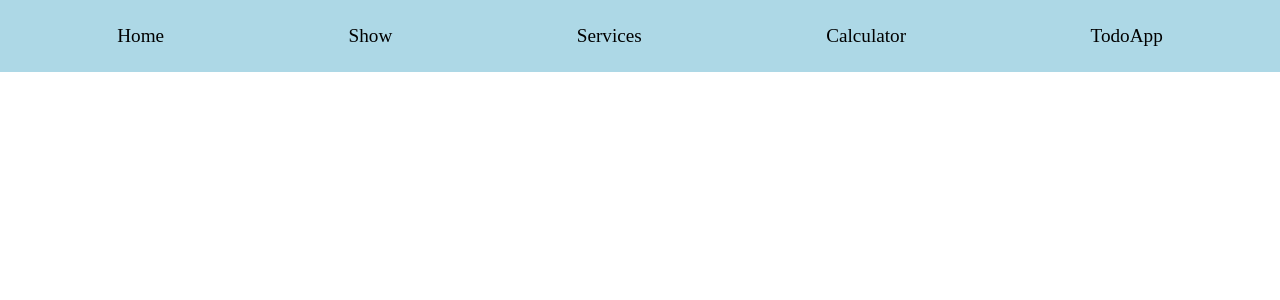
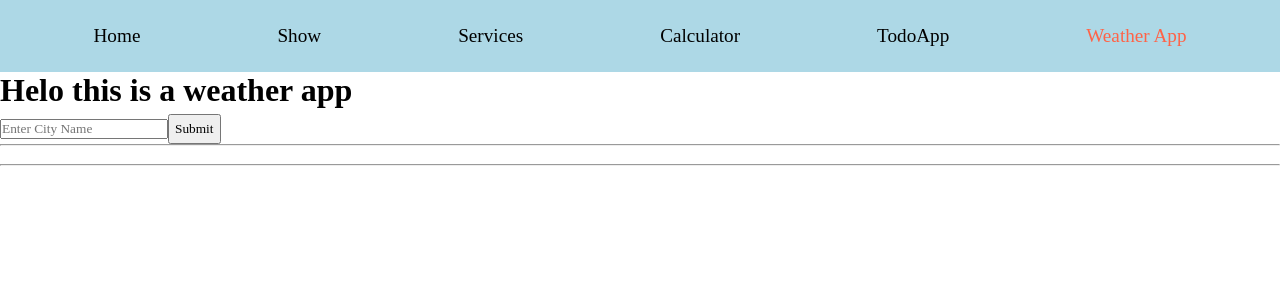
Before and after one commit to akshay5568/ReactPractis, a React (Vite) app: page /weather in a window 1280 px wide. Shown: the top 300 px of the page. Built offline with nearby package versions, Linux system fonts and the light colour scheme.

Commit message:
implemented a basic and without ui weather app.

```diff
--- a/src/Router/Routess.jsx
+++ b/src/Router/Routess.jsx
@@ -6,6 +6,7 @@ import Services from "../components/Services";
 import Adddata from "../components/Adddata";
 import Calculator from "../components/Calculator";
 import TodoList from "../components/TodoList";
+import Weather from "../components/Weather";
 
 function Routess(){
     return (
@@ -17,6 +18,7 @@ function Routess(){
                 <Route path="/services" element={<Services/>} />
                 <Route path="/calculator" element={<Calculator/>} />
                 <Route path="/todo" element={<TodoList/>} />
+                <Route path="/weather" element={<Weather/>} />
             </Routes>
         </div>
     )
--- a/src/components/Navbar.jsx
+++ b/src/components/Navbar.jsx
@@ -11,6 +11,7 @@ function NavBar() {
                 <NavLink to="/services" style={(e)=> e.isActive ? {color:"tomato"} : {color:"black"}}>Services</NavLink>
                 <NavLink to="/calculator" style={(e)=> e.isActive ? {color:"tomato"} : {color:"black"}}>Calculator</NavLink>
                 <NavLink to="/todo" style={(e)=> e.isActive ? {color:"tomato"} : {color:"black"}}>TodoApp</NavLink>
+                <NavLink to="/weather" style={(e)=> e.isActive ? {color:"tomato"} : {color:"black"}}>Weather App</NavLink>
         </nav>
     )
 
--- /dev/null
+++ b/src/components/Weather.jsx
@@ -0,0 +1,46 @@
+import axios from "axios";
+import { useState } from "react";
+
+
+function Weather(){
+
+   const [inputcity, setInputCity] = useState("");
+   const [buttonCity,setButtonCity] = useState("");
+   const [weatherData,setWeatherData] = useState("");
+
+   const handleChange = (e) => {
+       setInputCity(e.target.value);
+   }
+
+   let name;
+   const handleClick = async () => {
+        setButtonCity(inputcity);
+        name = inputcity;
+        try {
+              const api = `https://api.openweathermap.org/data/2.5/weather?q=${name}&appid=8572b723fd0ef1b96625f8644b0d2965`
+              const ApiData = await axios.get(api);
+              setWeatherData(ApiData.data.weather[0].description);
+        } catch (error) {
+            console.error("Error fetching weather data:", error);
+            setWeatherData("Failed to fetch weather data");
+        }
+
+    }
+
+
+    return (
+        <div>
+
+            <h1>Helo this is a weather app</h1>
+
+            <input type="text" placeholder="Enter City Name" onChange={handleChange}/>
+            <button onClick={handleClick}>Submit</button>
+             <hr /><br />
+
+             <h1> {buttonCity}</h1>
+             <hr /><br />
+             <h1>{weatherData}</h1>
+        </div>
+    )
+}
+export default Weather;
```
